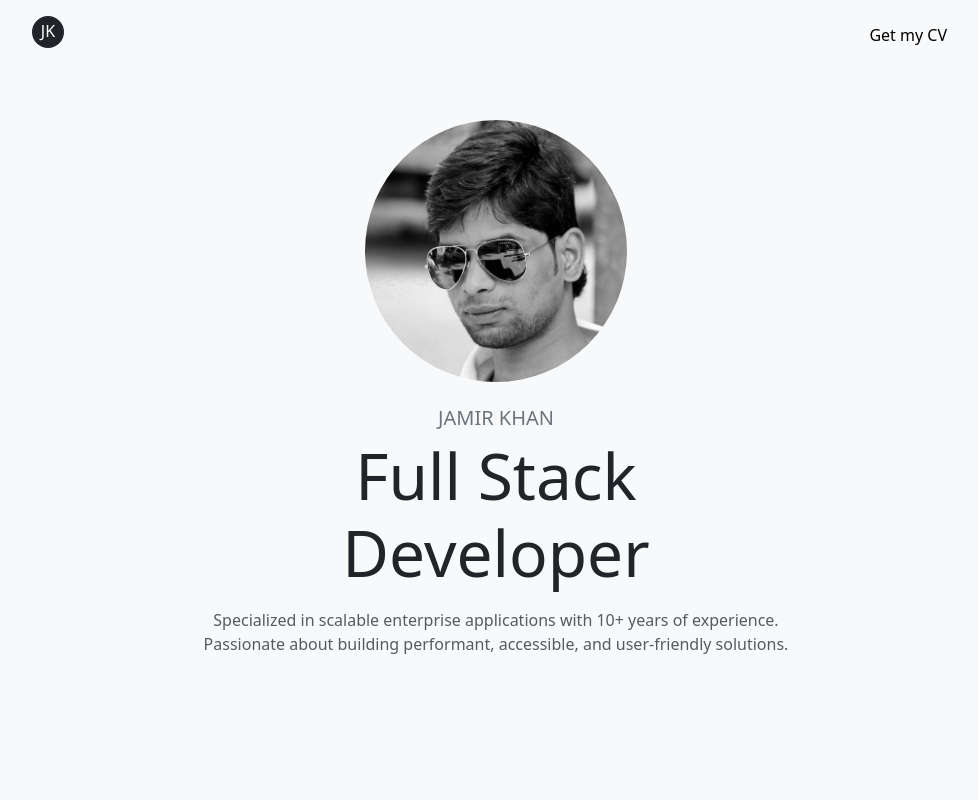
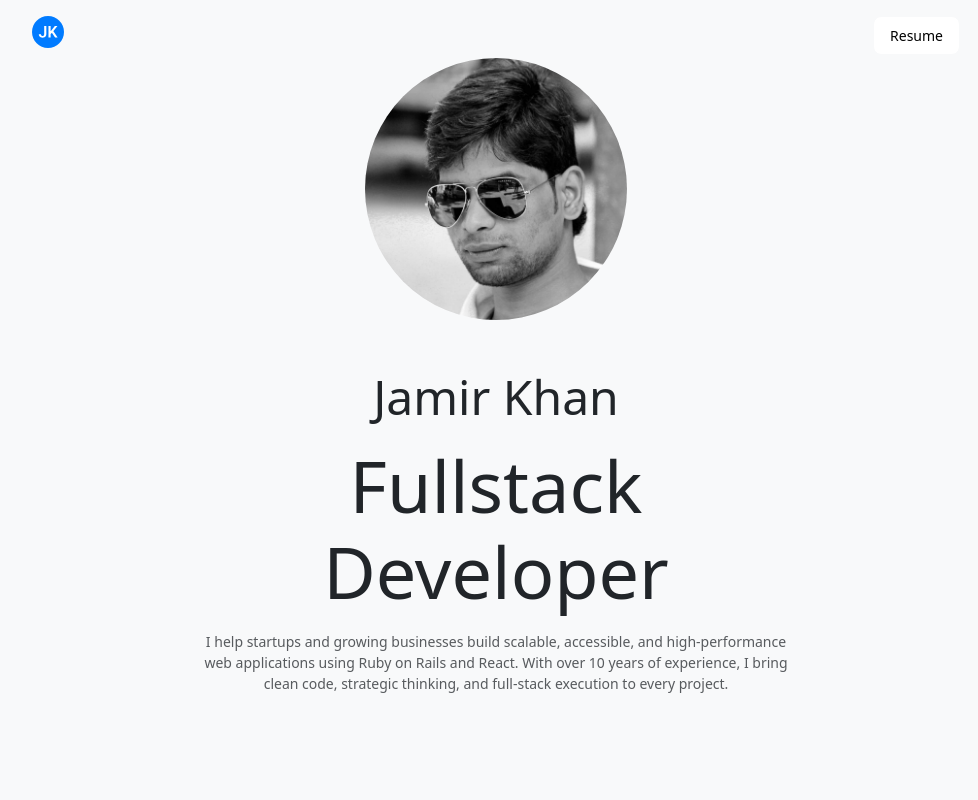
Before and after one commit to JamirKhan7/jamirkhan7.github.io, a React (Vite) app: page / in a window 1280 px wide. Shown: the top 800 px of the page, without its empty margins (144-1122 px from the left). Built offline with nearby package versions, Linux system fonts and the light colour scheme.

Commit message:
completed hero section UI

```diff
--- a/index.html
+++ b/index.html
@@ -3,13 +3,14 @@
 
 <head>
   <meta charset="UTF-8" />
+  <link rel="icon" type="image/svg+xml" href="/logo.svg" />
   <meta name="viewport" content="width=device-width, initial-scale=1.0" />
   <title>Jamir Khan</title>
   <link rel="stylesheet"
     href="https://fonts.googleapis.com/css2?family=Material+Symbols+Outlined:opsz,wght,FILL,GRAD@24,400,0,0&icon_names=calendar_month,code,construction,work" />
 </head>
 
-<body>
+<body class="base-font-size">
   <div id="root"></div>
   <script type="module" src="/src/main.jsx"></script>
 </body>
--- a/src/Hero/hero.css
+++ b/src/Hero/hero.scss
@@ -2,6 +2,10 @@
   width: 32px;
   height: 32px;
   line-height: 30px;
+
+  >img {
+    width: 100%;
+  }
 }
 
 .hero-photo {
--- a/src/Hero/index.jsx
+++ b/src/Hero/index.jsx
@@ -1,48 +1,51 @@
 // src/components/Hero.js
 import React from 'react';
 import { Container, Row, Col, Button } from 'react-bootstrap';
-import './hero.css';
+import './hero.scss';
 
 const Hero = () => {
   return (
     <div className="hero-section d-flex align-items-center justify-content-center text-center min-vh-100 bg-light position-relative container">
       {/* Toggle icon */}
       <div className="position-absolute top-0 start-0 m-3">
-        <div className="theme-toggle bg-dark rounded-circle text-white logo">JK</div>
+        <div className="theme-toggle logo">
+          <img src="/logo.svg" />
+        </div>
       </div>
 
       {/* CV Button */}
       <div className="position-absolute top-0 end-0 m-3">
         <Button
           variant="light"
+          size='lg'
           as="a"
           href="/Jamir_Khan_Resume.pdf"
           download
+          className='bg-white base-font-size'
         >
-          Get my CV
+          Resume
         </Button>
       </div>
 
       <Container>
         <Row className="justify-content-center">
           <Col md={8}>
-            {/* Profile Photo */}
             <img
               src="/photo.jpg" // Replace with your image path
               alt="Jamir Khan"
-              className="rounded-circle mb-4 hero-photo"
+              className="rounded-circle mb-5 hero-photo"
             />
 
-            {/* Name */}
-            <h5 className="text-uppercase text-secondary mb-2">Jamir Khan</h5>
+            <h5 className="display-5"><strong>Jamir Khan</strong></h5>
+            <div className='d-flex align-items-center justify-content-center my-3'>
+              {/* <h1 className="display-4 mb-0"><strong>Fullstack</strong></h1> */}
+              {/* <img src="/logo.svg" className='mx-3 opacity-25' /> */}
+              <h1 className="display-2 mb-0"><strong>Fullstack Developer</strong></h1>
+            </div>
+            {/* <h5 className="display-5 mb-4"><strong>Based in Pune.</strong></h5> */}
 
-            {/* Title */}
-            <h1 className="display-3 mb-3">Full Stack Developer</h1>
-
-            {/* Description */}
-            <p className="text-muted mb-4">
-              Specialized in scalable enterprise applications with 10+ years of experience.
-              Passionate about building performant, accessible, and user-friendly solutions.
+            <p className="text-muted mb-5">
+              I help startups and growing businesses build scalable, accessible, and high-performance web applications using Ruby on Rails and React. With over 10 years of experience, I bring clean code, strategic thinking, and full-stack execution to every project.
             </p>
 
             {/* Call to Action */}
--- a/src/portfolio.scss
+++ b/src/portfolio.scss
@@ -7,11 +7,17 @@ $theme-colors: (
   "danger": #dc3545,
   "light": #f8f9fa,
   "dark": #2C3E50,
-  // Custom dark
 );
+
+$font-size-base: 0.875rem;
 
 @import "bootstrap/scss/bootstrap";
 
 .portfolio-main .container {
   max-width: 960px;
 }
+
+.base-font-size {
+  font-size: $font-size-base !important;
+  line-height: $line-height-base !important;
+}
--- a/src/services/index.jsx
+++ b/src/services/index.jsx
@@ -28,9 +28,9 @@ export default function ServicesSection() {
         <Row className="g-4">
           {services.map((service, index) => (
             <Col key={index} md={4}>
-              <Card className="h-100 shadow-sm border-0 rounded-3 p-3">
+              <Card className="h-100 border-0 rounded-3 p-3">
                 <div className="icon-wrapper mb-3 rounded-2"><span className="material-symbols-outlined">{service.icon}</span></div>
-                <Card.Title>{service.title}</Card.Title>
+                <Card.Title className='h6'>{service.title}</Card.Title>
                 <Card.Text className="text-muted">{service.description}</Card.Text>
               </Card>
             </Col>
```
Also changed, not shown: public/logo.svg (added).
